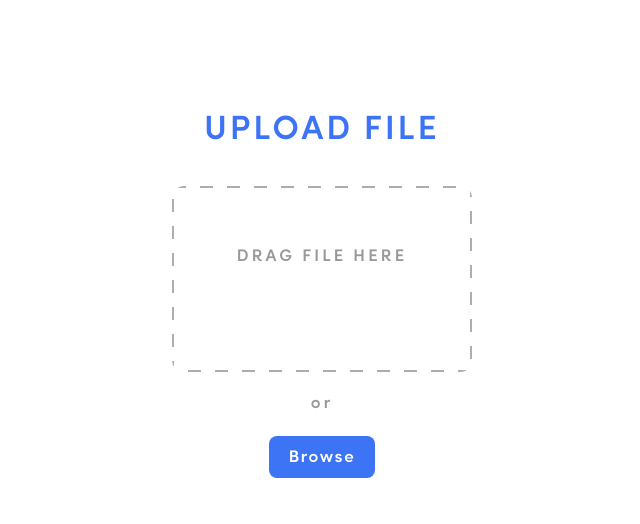
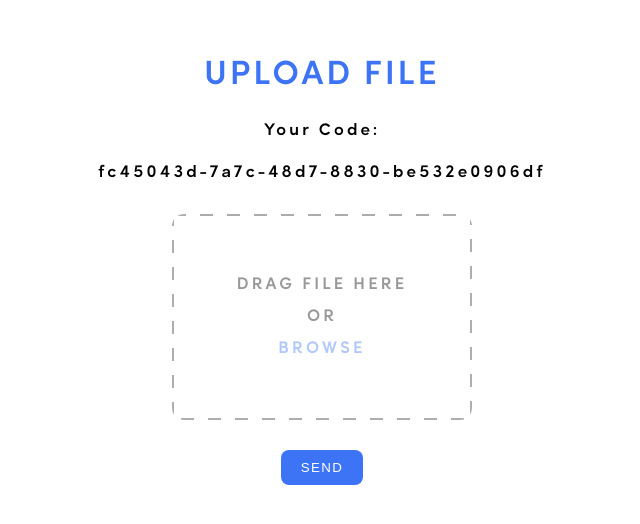
Before and after one commit to VincenzoParrinelli/cs50-final-project-copy, a React (Vite) app: page / in a window 1280 px wide. Shown: the part 122-646 px from the top of the page, without its empty margins (318-958 px from the left). Built offline with nearby package versions, Linux system fonts and the light colour scheme.

Commit message:
feat(dashboard): styling

```diff
--- a/package.json
+++ b/package.json
@@ -9,16 +9,18 @@
     "preview": "vite preview"
   },
   "dependencies": {
-    "@firebase/app-types": "^0.9.0",
     "@types/webrtc": "^0.0.33",
     "firebase": "^9.15.0",
     "react": "^18.2.0",
     "react-dom": "^18.2.0",
-    "sass": "^1.57.1"
+    "sass": "^1.57.1",
+    "uuid": "^9.0.0"
   },
   "devDependencies": {
+    "@firebase/app-types": "^0.9.0",
     "@types/react": "^18.0.26",
     "@types/react-dom": "^18.0.9",
+    "@types/uuid": "^9.0.0",
     "@vitejs/plugin-react": "^3.0.0",
     "typescript": "^4.9.3",
     "vite": "^4.0.0"
--- a/src/App.tsx
+++ b/src/App.tsx
@@ -5,7 +5,7 @@ const App: React.FC = () => {
 
   return (
     <>
-      <Dashboard/>
+      <Dashboard />
     </>
   )
 }
--- a/src/Components/Dashboard.scss
+++ b/src/Components/Dashboard.scss
@@ -1,19 +1,41 @@
+body {
+    width: 350px;
+    height: 400px;
+    overflow: hidden;
+}
+
 .dashboard {
     display: flex;
     flex-direction: column;
     align-items: center;
     justify-content: center;
     position: absolute;
-    top: 50%;
+    top: 47%;
     left: 50%;
     transform: translate(-50%, -50%);
-    width: 25%;
+    width: 100%;
     height: 50%;
     text-align: center;
     border-radius: 12px;
     color: #3d74f5;
     font-family: "RozanovaUltraBold";
     letter-spacing: 0.2em;
+    white-space: nowrap;
+
+    &__upload-file-heading {
+        margin-bottom: 6px;
+    }
+
+    &__your-code-paragraph {
+        color: black;
+        margin: 0;
+    }
+
+    &__client-code {
+        color: black;
+        margin-top: 10px;
+        margin-bottom: 25px;
+    }
 
     &__file-dragger {
         color: black;
@@ -30,18 +52,33 @@
             color: black;
             opacity: 0.8;
         }
+
+        &--drag-over {
+            opacity: 1;
+        }
     }
 
     &__or-paragraph {
-        color: black;
-        opacity: 0.4;
+        margin: 0;
     }
 
-    &__browse-btn {
+    &__browse-paragraph {
+        display: block;
+        margin: 0;
+        color: #3d74f5;
+        cursor: pointer;
+
+        &:hover {
+            text-decoration: underline;
+        }
+    }
+
+    &__send-btn {
         border: none;
         background-color: #3d74f5;
         color: white;
-        padding: 6px 20px 4px 20px;
+        padding: 10px 20px 10px 20px;
+        margin-top: 30px;
         border-radius: 8px;
         letter-spacing: 0.1em;
         transition: all 0.2s;
--- a/src/Components/Dashboard.tsx
+++ b/src/Components/Dashboard.tsx
@@ -1,4 +1,5 @@
-import React, { useState, ReactElement, useContext, ChangeEvent } from 'react'
+import React, { useState, useRef, ReactElement, useContext, ChangeEvent, DragEvent } from 'react'
+import { v4 as uuidv4 } from "uuid"
 import { PeerConnectionContext } from '../Contexts/PeerConnection'
 import "./Dashboard.scss"
 
@@ -6,8 +7,13 @@ export default function Dashboard(): ReactElement {
 
     const [file, setFile] = useState<File | null>(null)
 
+    const draggableAreaRef = useRef(null) as React.MutableRefObject<HTMLDivElement | null>
+
     // Get peer connection from context
     const pc = useContext(PeerConnectionContext) as RTCPeerConnection
+
+
+    const getClientCode = () => uuidv4()
 
     const handleFile = (e: ChangeEvent): void => {
 
@@ -17,24 +23,55 @@ export default function Dashboard(): ReactElement {
 
     }
 
+    const handleDragOver = (e: DragEvent): void => {
+        e.preventDefault()
+
+        draggableAreaRef.current?.classList.add("dashboard__file-dragger--drag-over")
+
+    }
+
+    const handleDragLeave = (e: DragEvent): void => {
+        e.preventDefault()
+
+        draggableAreaRef.current?.classList.remove("dashboard__file-dragger--drag-over")
+    }
+
+    const handleOnDrop = (e: DragEvent): void => {
+        e.preventDefault()
+
+        if (!e.dataTransfer.items) return
+
+        [...e.dataTransfer.items].forEach(item => {
+
+            setFile(item.getAsFile())
+
+        })
+
+        draggableAreaRef.current?.classList.remove("dashboard__file-dragger--drag-over")
+    }
+
     return (
         <div className='dashboard'>
 
-            <h1>UPLOAD FILE</h1>
+            <h1 className='dashboard__upload-file-heading'>UPLOAD FILE</h1>
+
+            <p className='dashboard__your-code-paragraph'>Your Code:</p>
+
+            <span className='dashboard__client-code'>{getClientCode()}</span>
 
             <div
-
+                ref={draggableAreaRef}
                 className='dashboard__file-dragger'
-
+                onDragOver={e => handleDragOver(e)}
+                onDragLeave={e => handleDragLeave(e)}
+                onDrop={e => handleOnDrop(e)}
             >
 
                 DRAG FILE HERE
 
-            </div>
+                <p className='dashboard__or-paragraph'>OR</p>
 
-            <p className='dashboard__or-paragraph'> or </p>
-
-            <label htmlFor="file" className='dashboard__browse-btn'>Browse</label>
+                <label htmlFor="file" className='dashboard__browse-paragraph'>BROWSE</label>
 
                 <input
                     id='file'
@@ -43,6 +80,9 @@ export default function Dashboard(): ReactElement {
                     onChange={e => handleFile(e)}
                 />
 
+            </div>
+
+            <button className='dashboard__send-btn'>SEND</button>
 
         </div>
     )
```
Also changed, not shown: 1 other file (tests, documents, lock files or other folders). Lines whose indentation alone changed are shown as unchanged.
